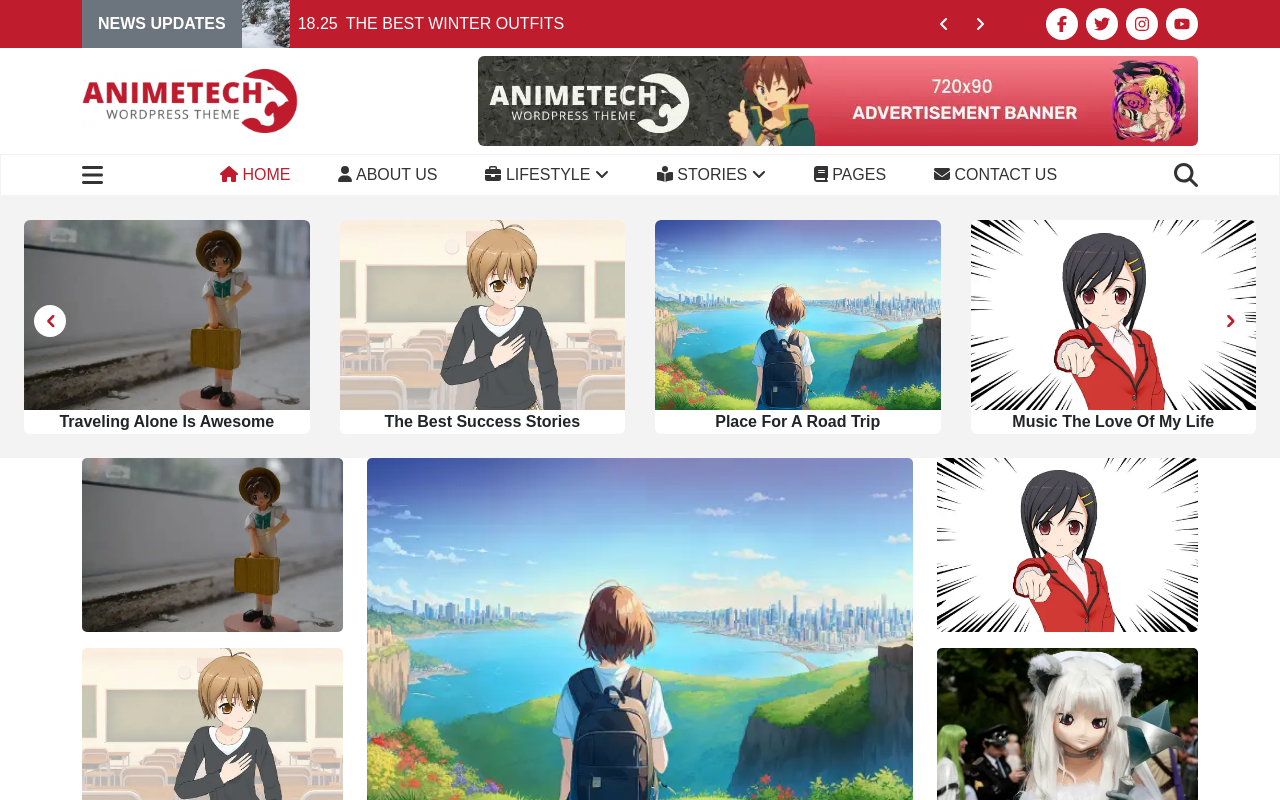
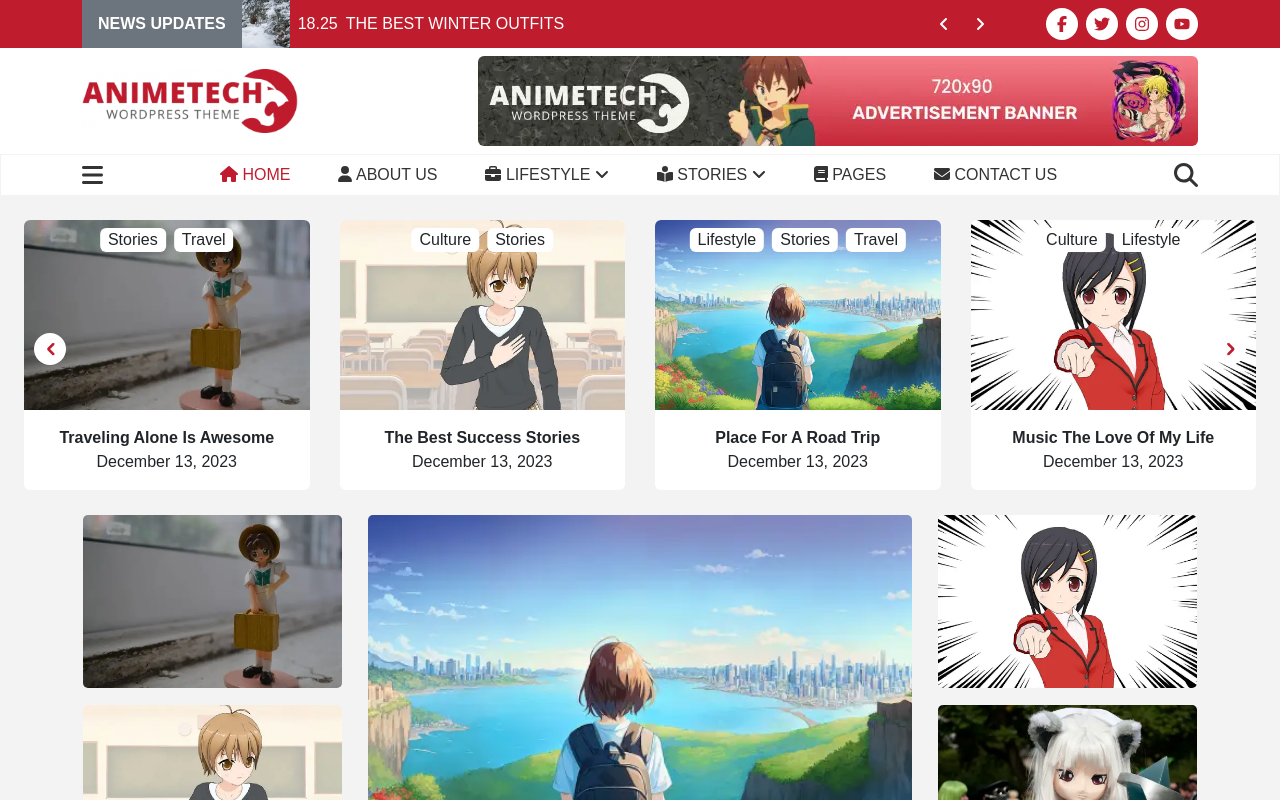
Before and after one commit to mazzocchifrancesco/proj-html-vuejs, a Vue app: page / in a window 1280 px wide. Shown: the top 800 px of the page. Built offline with nearby package versions, Linux system fonts and the light colour scheme.

Commit message:
add some style

```diff
--- a/src/components/HeaderCarousel.vue
+++ b/src/components/HeaderCarousel.vue
@@ -65,9 +65,17 @@ export default {
                 disableOnInteraction: false,
             }" class="mySwiper">
             <swiper-slide v-for="articles in store.articles">
-                <div id="slide" class="rounded">
+                <div id="slide" class="rounded position-relative">
                     <img class="w-100 rounded-top" :src="getImage(articles.img)" alt="">
-                    <div class="text-capitalize fw-bold text-center">{{ articles.title }}</div>
+                    <div class="py-3 text-center">
+                        <div class="text-capitalize fw-bold ">{{ articles.title }}</div>
+                        <div>{{ articles.date }}</div>
+                    </div>
+                    <div class="position-absolute top-0 start-50 translate-middle-x d-flex gap-2">
+                        <div v-for="element in articles.tags" class="bg-white rounded px-2 mt-2 text-capitalize">
+                            {{ element
+                            }}</div>
+                    </div>
                 </div>
             </swiper-slide>
         </swiper>
@@ -106,7 +114,6 @@ export default {
     border-radius: 50%;
     height: 2rem;
     width: 2rem;
-    display: flex;
 }
 
 .headerR::after,
--- a/src/components/MainShowcase.vue
+++ b/src/components/MainShowcase.vue
@@ -23,28 +23,29 @@ export default {
 
 <template>
     <!-- TODO posso popolarlo con un v-for per le prime X posizioni? -->
+    <!-- quale logica popola con gli elementi questa vetrina -->
     <div id="" class="container">
         <div class="row">
             <!-- prima colonna -->
             <div class="col-3 d-flex flex-column justify-content-between">
-                <div class="temp">
-                    <img :src="getImage(store.articles[0].img)" alt="" class="w-100">
+                <div class="card">
+                    <img :src="getImage(store.articles[0].img)" alt="">
                 </div>
-                <div class="temp">
-                    <img :src="getImage(store.articles[1].img)" alt="" class="w-100">
+                <div class="card">
+                    <img :src="getImage(store.articles[1].img)" alt="">
                 </div>
             </div>
             <!-- seconda colonna  -->
-            <div class="col-6 temp">
-                <img :src="getImage(store.articles[2].img)" alt="" class="w-100">
+            <div class="col-6 card">
+                <img :src="getImage(store.articles[2].img)" alt="">
             </div>
             <!-- terza colonna  -->
             <div class="col-3 d-flex flex-column justify-content-between">
-                <div class="temp">
-                    <img :src="getImage(store.articles[3].img)" alt="" class="w-100">
+                <div class="card">
+                    <img :src="getImage(store.articles[3].img)" alt="">
                 </div>
-                <div class="temp">
-                    <img :src="getImage(store.articles[4].img)" alt="" class="w-100">
+                <div class="card">
+                    <img :src="getImage(store.articles[4].img)" alt="">
                 </div>
             </div>
         </div>
@@ -58,4 +59,12 @@ export default {
 img {
     border-radius: 5px;
 }
+
+.card {
+    border-radius: 5px;
+    background-color: $themeColorLightgrey;
+    // FIX magheggio per nascondere che l'immagine non riepmpie il div
+    border-color: $themeColorLightgrey;
+
+}
 </style>
--- a/src/components/PageMain.vue
+++ b/src/components/PageMain.vue
@@ -37,6 +37,7 @@ export default {
 </script>
 
 <template>
+    <main>
         <!-- prima sezione links immagine -->
 
         <MainShowcase />
@@ -62,6 +63,7 @@ export default {
 
         <!-- tag Square -->
         <MainTags />
+    </main>
 </template>
 
 <style scoped lang="scss">
@@ -72,5 +74,8 @@ export default {
     background-color: $themeColorLightgrey;
 }
 
-// ...qui eventuale SCSS di AppComponent
-</style>
+main {
+    background-color: $themeColorLightgrey ;
+}
+
+// ...qui eventuale SCSS di AppComponent</style>
--- a/src/store.js
+++ b/src/store.js
@@ -4,98 +4,98 @@ export const store = reactive({
     articles: [
         {
             title: "traveling alone is awesome",
-            date: "",
+            date: "December 13, 2023",
             tags: ["stories", "travel"],
             img: "travel-alone.webp",
-            author: "",
+            author: "gianni",
             text: ""
         },
         {
             title: "the best success stories",
-            date: "",
+            date: "December 13, 2023",
             tags: ["culture", "stories"],
             img: "success-story.webp",
-            author: "",
+            author: "ugo",
             text: ""
         },
         {
             title: "place for a road trip",
-            date: "",
+            date: "December 13, 2023",
             tags: ["lifestyle", "stories", "travel"],
             img: "best-places.webp",
-            author: "",
+            author: "pippo",
             text: ""
         },
         {
             title: "music the love of my life",
-            date: "",
+            date: "December 13, 2023",
             tags: ["culture", "lifestyle"],
             img: "music-love.webp",
-            author: "",
+            author: "gino",
             text: ""
         },
         {
             title: "fashion trend now a days",
-            date: "",
+            date: "December 13, 2023",
             tags: ["fashion", "lifestyle"],
             img: "anime-fashion.webp",
-            author: "",
+            author: "jack",
             text: ""
         },
         {
             title: "the best winter outfit",
-            date: "",
+            date: "December 13, 2023",
             tags: ["fashion"],
             img: "winter.webp",
-            author: "",
+            author: "john",
             text: ""
         },
         {
             title: "beginner photographer's mistake",
-            date: "",
+            date: "December 13, 2023",
             tags: ["fashion"],
             img: "photographers-mistakes.webp",
-            author: "",
+            author: "al",
             text: ""
         },
         {
             title: "live ideas you might be anime",
-            date: "",
+            date: "December 13, 2023",
             tags: ["culture", "stories"],
             img: "ideas-anime.webp",
-            author: "",
+            author: "pdor",
             text: ""
         },
         {
             title: "reason to visit france",
-            date: "",
+            date: "December 13, 2023",
             tags: ["lifestyle", "travel"],
             img: "visit-france.webp",
-            author: "",
+            author: "furio",
             text: ""
         },
         {
             title: "hygenic recipe to prepare rice",
-            date: "",
+            date: "December 13, 2023",
             tags: ["food"],
             img: "rice-ball.webp",
-            author: "",
+            author: "cesare",
             text: ""
         },
         {
             title: "the best time to have a meal",
-            date: "",
+            date: "December 13, 2023",
             tags: ["food"],
             img: "visit-france.webp",
-            author: "",
+            author: "sertorio",
             text: ""
         },
         {
             title: "the beast healty food",
-            date: "",
+            date: "December 13, 2023",
             tags: ["food"],
             img: "healthy-foods.webp",
-            author: "",
+            author: "tullio",
             text: ""
         }
     ],
```
Lines whose indentation alone changed are shown as unchanged.
